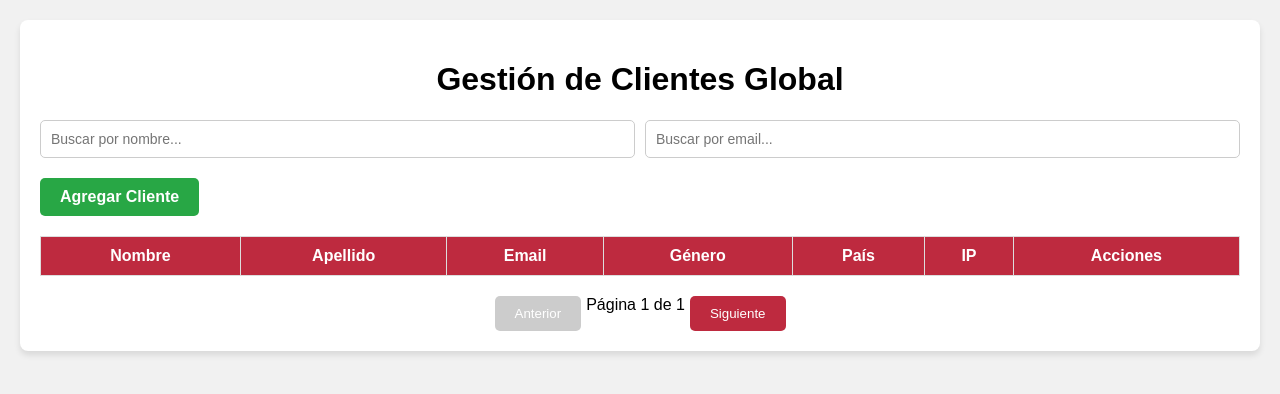
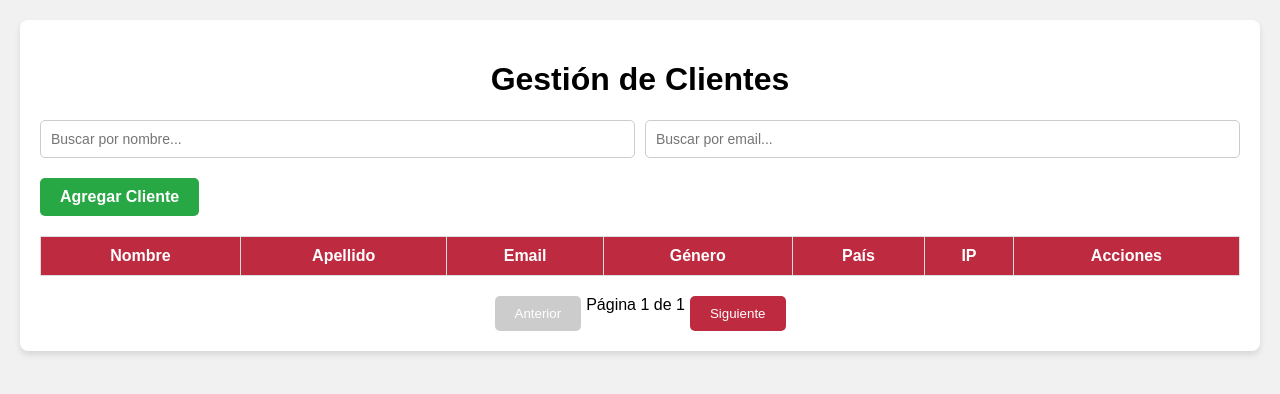
Before and after one commit to Santiago-Virar/Global-Test, a website: page Frontend/index.html in a window 1280 px wide. Drawn offline with nearby package versions, Linux system fonts and the light colour scheme; no server answers.

Commit message:
Commits 5

```diff
--- a/Frontend/index.html
+++ b/Frontend/index.html
@@ -12,7 +12,7 @@
 </head>
 <body>
     <div id="app">
-        <h1>Gestión de Clientes Global</h1>
+        <h1>Gestión de Clientes</h1>
         <div id="filters">
             <input type="text" id="nameFilter" placeholder="Buscar por nombre..." />
             <input type="text" id="emailFilter" placeholder="Buscar por email..." />
```
Also changed, not shown: package.json (added, +11 -0 lines), 1 other file.
